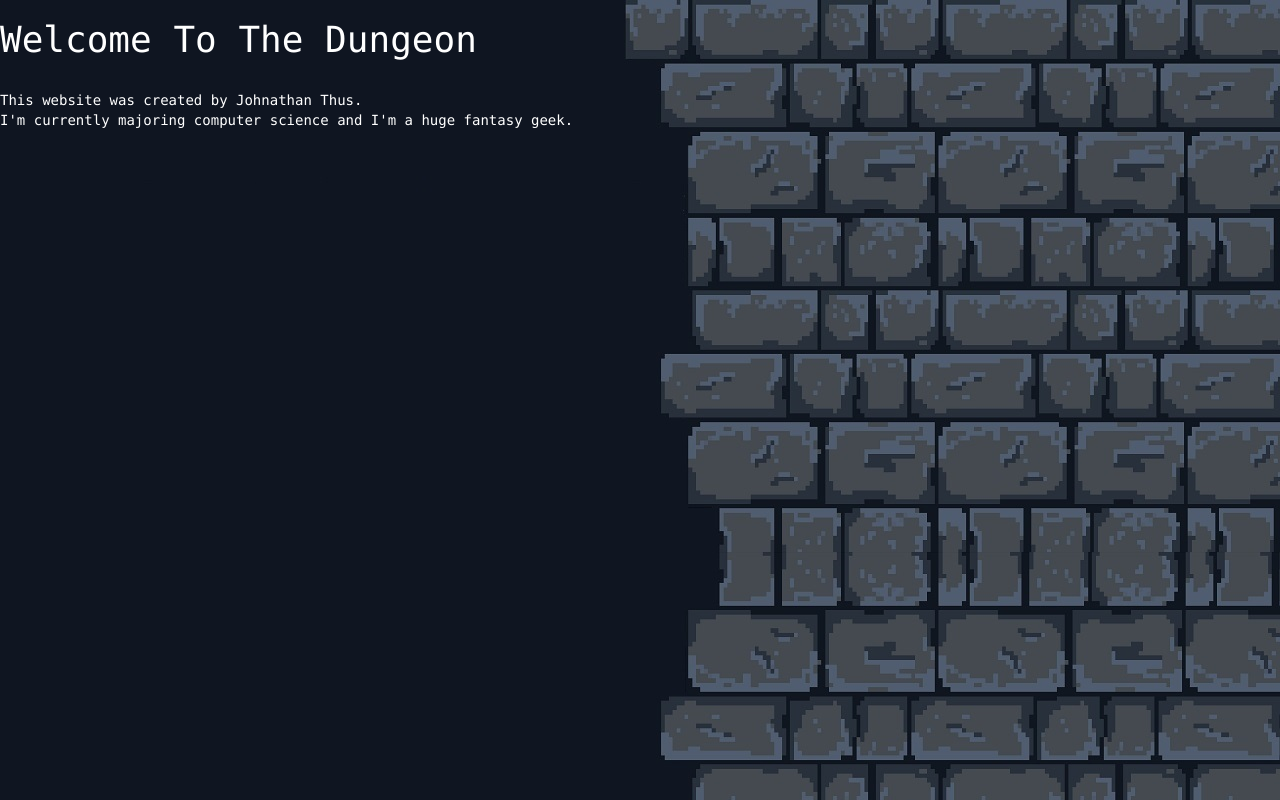
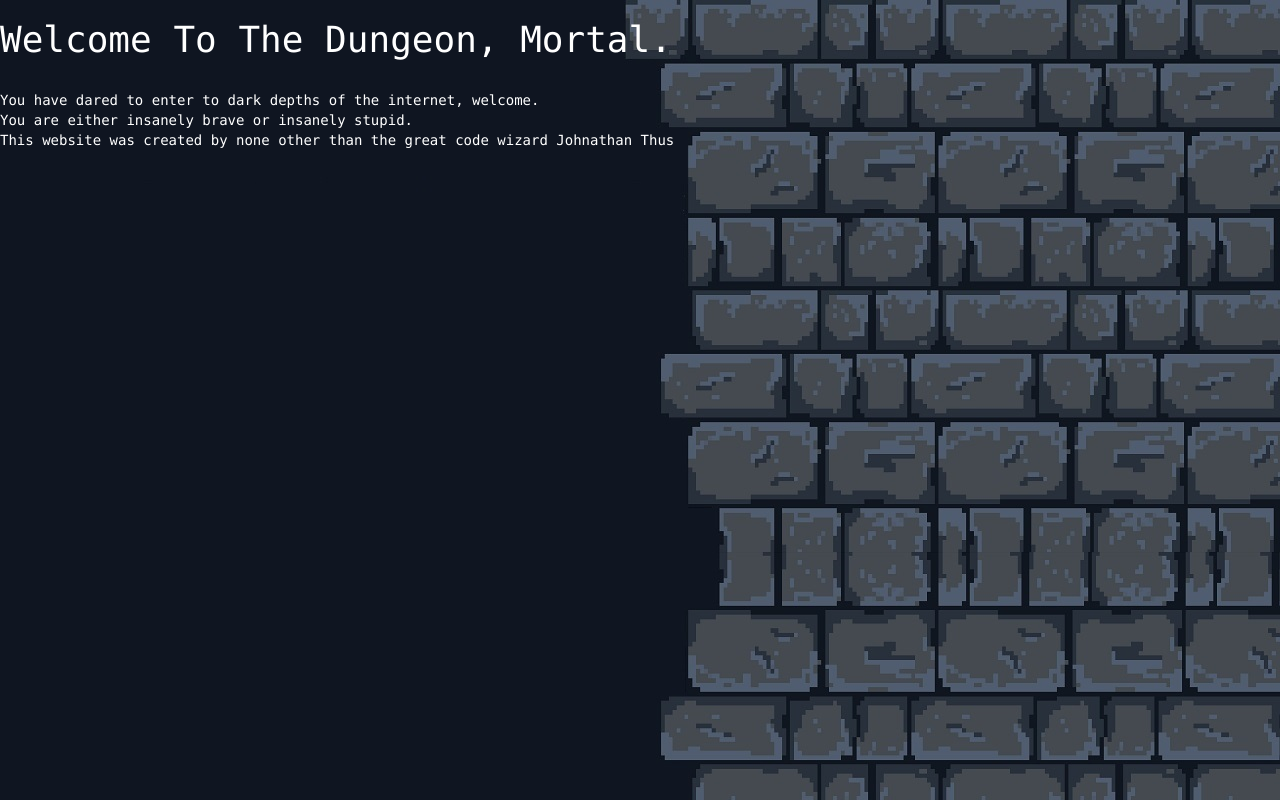
Before and after one commit to jthus/jthus.github.io, a plain HTML site: page index.html in a window 1280 px wide. Drawn offline with nearby package versions, Linux system fonts and the light colour scheme.

Commit message:
Add files via upload

```diff
--- a/index.html
+++ b/index.html
@@ -22,8 +22,8 @@
     <body background = "brickbackground1.jpg">
 <FONT FACE="Lucida Console">
 
-<strong><h1 style="color:white;">Welcome To The Dungeon</h1></strong><br>
-<p style="color:white;">This website was created by Johnathan Thus.<br> I'm currently majoring computer science and I'm a huge fantasy geek.</p>
+<strong><h1 style="color:white;">Welcome To The Dungeon, Mortal.</h1></strong><br>
+<p style="color:white;">You have dared to enter to dark depths of the internet, welcome.<br> You are either insanely brave or insanely stupid.<br> This website was created by none other than the great code wizard Johnathan Thus</p>
 
 
 <ul>
```
